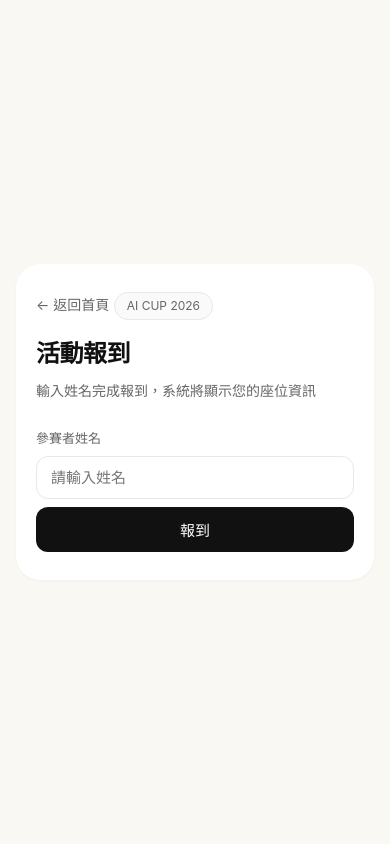
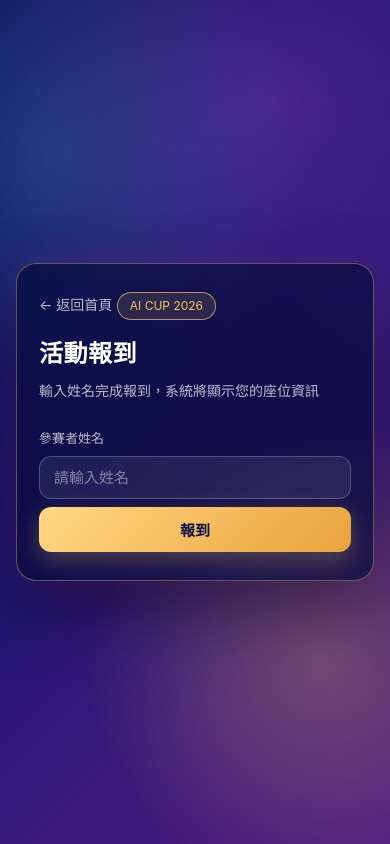
Before and after one commit to 1syuju/aicup_check, a Flask app: page /checkin in a window 390 px wide. Run offline with Flask 3, Linux system fonts and the light colour scheme.

Commit message:
UI: apply AI CUP 2026 key visual theme
Switch home, check-in, mobile check-in and admin login pages to the
2026 key visual palette (indigo/purple, gold, cyan) and show the key
visual as a banner on the home page.

Co-Authored-By: Claude Opus 5.5 <noreply@anthropic.com>

```diff
--- a/app.py
+++ b/app.py
@@ -103,7 +103,7 @@ def _build_participant_from_row(row):
     )
     email = _get_first_available_value(row, ['Email', '電子郵件'])
     competition_name = _get_first_available_value(
-        row, ['競賽', '參加AI CUP 2024競賽', '競賽名稱']
+        row, ['競賽', '參加AI CUP 2026競賽', '競賽名稱']
     )
     seat_number = _get_first_available_value(row, ['座號', '座位號碼'])
 
--- a/static/css/app.css
+++ b/static/css/app.css
@@ -152,6 +152,185 @@ body {
     background: #fafafa;
     color: var(--text-muted);
     font-size: 14px;
+}
+
+/* ===== AI CUP 2026 主視覺風格 ===== */
+.home-page {
+    --kv-gold: #f6c45f;
+    --kv-gold-deep: #e9a23b;
+    --kv-cyan: #45d9ea;
+    --kv-lime: #9be04a;
+    --kv-navy: #0b0f4a;
+    --kv-ink: #070a33;
+    --kv-text-muted: rgba(255, 255, 255, 0.72);
+    --kv-line: rgba(255, 255, 255, 0.16);
+    background-color: var(--kv-ink);
+    background-image:
+        radial-gradient(circle at 82% 78%, rgba(246, 196, 95, 0.28), transparent 32%),
+        radial-gradient(circle at 12% 18%, rgba(69, 217, 234, 0.18), transparent 34%),
+        radial-gradient(circle at 70% 12%, rgba(176, 72, 214, 0.32), transparent 40%),
+        linear-gradient(135deg, #0b1158 0%, #1d1670 45%, #3d1a7a 75%, #4e1c7f 100%);
+    background-attachment: fixed;
+    color: #fff;
+}
+
+.home-page .page-wrap {
+    padding: 32px 16px;
+}
+
+.home-page .main-card {
+    max-width: 520px;
+    border: 1px solid rgba(246, 196, 95, 0.38);
+    border-radius: 20px;
+    background: rgba(9, 12, 60, 0.72);
+    box-shadow: 0 24px 70px rgba(0, 0, 0, 0.45), 0 0 40px rgba(176, 72, 214, 0.22);
+    backdrop-filter: blur(12px);
+    -webkit-backdrop-filter: blur(12px);
+    overflow: hidden;
+}
+
+.kv-banner {
+    display: block;
+    width: calc(100% + 56px);
+    margin: -32px -28px 24px;
+    aspect-ratio: 900 / 560;
+    object-fit: cover;
+    border-bottom: 1px solid rgba(246, 196, 95, 0.35);
+}
+
+.home-page .badge-pill {
+    border-color: rgba(246, 196, 95, 0.7);
+    background: rgba(246, 196, 95, 0.12);
+    color: var(--kv-gold);
+}
+
+.home-page .page-title {
+    color: #fff;
+    letter-spacing: 0.02em;
+}
+
+.home-page .page-subtitle,
+.home-page .page-subtitle + .page-subtitle,
+.home-page .footer-link,
+.home-page .back-link,
+.home-page .form-label,
+.home-page .seat-label,
+.home-page .detail-label,
+.home-page .result-org {
+    color: var(--kv-text-muted);
+}
+
+.home-page .back-link:hover,
+.home-page .footer-link:hover {
+    color: var(--kv-gold);
+}
+
+.home-page .btn-dark,
+.home-page .btn-submit {
+    background: linear-gradient(135deg, #ffd983, var(--kv-gold-deep));
+    color: var(--kv-navy);
+    box-shadow: 0 8px 24px rgba(246, 196, 95, 0.28);
+    font-weight: 700;
+}
+
+.home-page .btn-dark:hover,
+.home-page .btn-submit:hover {
+    background: linear-gradient(135deg, #ffe3a0, #f2b24c);
+    color: var(--kv-navy);
+    opacity: 1;
+}
+
+.home-page .btn-outline {
+    border-color: rgba(69, 217, 234, 0.45);
+    background: rgba(69, 217, 234, 0.08);
+    color: #fff;
+}
+
+.home-page .btn-outline:hover {
+    background: rgba(69, 217, 234, 0.18);
+    color: #fff;
+}
+
+.home-page .footer-divider,
+.home-page .form-divider {
+    border-top-color: var(--kv-line);
+}
+
+.home-page .flash-message {
+    border-color: rgba(246, 196, 95, 0.45);
+    background: rgba(246, 196, 95, 0.12);
+    color: #fff1d0;
+}
+
+.home-page .form-input {
+    border-color: rgba(255, 255, 255, 0.22);
+    background: rgba(255, 255, 255, 0.08);
+    color: #fff;
+}
+
+.home-page .form-input::placeholder {
+    color: rgba(255, 255, 255, 0.45);
+}
+
+.home-page .form-input:focus {
+    border-color: var(--kv-cyan);
+    box-shadow: 0 0 0 3px rgba(69, 217, 234, 0.2);
+}
+
+.home-page .result-card {
+    background: rgba(255, 255, 255, 0.06);
+    border: 1px solid var(--kv-line);
+}
+
+.home-page .avatar {
+    background: linear-gradient(135deg, var(--kv-lime), var(--kv-cyan));
+    color: var(--kv-navy);
+}
+
+.home-page .result-name,
+.home-page .detail-value {
+    color: #fff;
+}
+
+.home-page .status-badge {
+    background: rgba(155, 224, 74, 0.12);
+    border-color: rgba(155, 224, 74, 0.5);
+    color: var(--kv-lime);
+}
+
+.home-page .status-dot {
+    background: var(--kv-lime);
+}
+
+.home-page .seat-box {
+    background: rgba(246, 196, 95, 0.1);
+    border: 1px solid rgba(246, 196, 95, 0.4);
+    color: var(--kv-gold);
+}
+
+.home-page .detail-row {
+    border-top-color: var(--kv-line);
+}
+
+.home-page .error-box {
+    background: rgba(248, 113, 113, 0.14);
+    border: 1px solid rgba(248, 113, 113, 0.45);
+    color: #fecaca;
+}
+
+@media (max-width: 600px) {
+    .home-page {
+        background-attachment: scroll;
+    }
+
+    .home-page .main-card {
+        padding: 28px 22px;
+    }
+
+    .kv-banner {
+        width: calc(100% + 44px);
+        margin: -28px -22px 20px;
+    }
 }
 
 .checkin-form {
--- a/templates/admin_login.html
+++ b/templates/admin_login.html
@@ -6,7 +6,7 @@
     <title>管理員登入 - AI CUP 2026</title>
     <link rel="stylesheet" href="{{ url_for('static', filename='css/app.css') }}">
 </head>
-<body>
+<body class="home-page">
     <div class="page-wrap">
         <div class="main-card">
             <a href="/" class="back-link">← 返回首頁</a>
--- a/templates/checkin.html
+++ b/templates/checkin.html
@@ -6,7 +6,7 @@
     <title>活動報到 - AI CUP 2026</title>
     <link rel="stylesheet" href="{{ url_for('static', filename='css/app.css') }}">
 </head>
-<body>
+<body class="home-page">
     <div class="page-wrap">
         <div class="main-card">
             <a href="/" class="back-link">← 返回首頁</a>
--- a/templates/index.html
+++ b/templates/index.html
@@ -6,9 +6,10 @@
     <title>競賽報到系統 - AI CUP 2026</title>
     <link rel="stylesheet" href="{{ url_for('static', filename='css/app.css') }}">
 </head>
-<body>
+<body class="home-page">
     <div class="page-wrap">
         <div class="main-card">
+            <img class="kv-banner" src="{{ url_for('static', filename='images/2026 主視覺.png') }}" alt="AI CUP 2026 主視覺">
             <span class="badge-pill">AI CUP 2026</span>
             <h1 class="page-title">競賽報到系統</h1>
             <p class="page-subtitle">歡迎參加 AI CUP 2026</p>
--- a/templates/mobile_checkin.html
+++ b/templates/mobile_checkin.html
@@ -6,7 +6,7 @@
     <title>手機報到 - {{ participant.name }}</title>
     <link rel="stylesheet" href="{{ url_for('static', filename='css/app.css') }}">
 </head>
-<body>
+<body class="home-page">
     <div class="page-wrap">
         <div class="main-card">
             <span class="badge-pill">AI CUP 2026</span>
```
Also changed, not shown: static/images/2026 主視覺.png (added).
